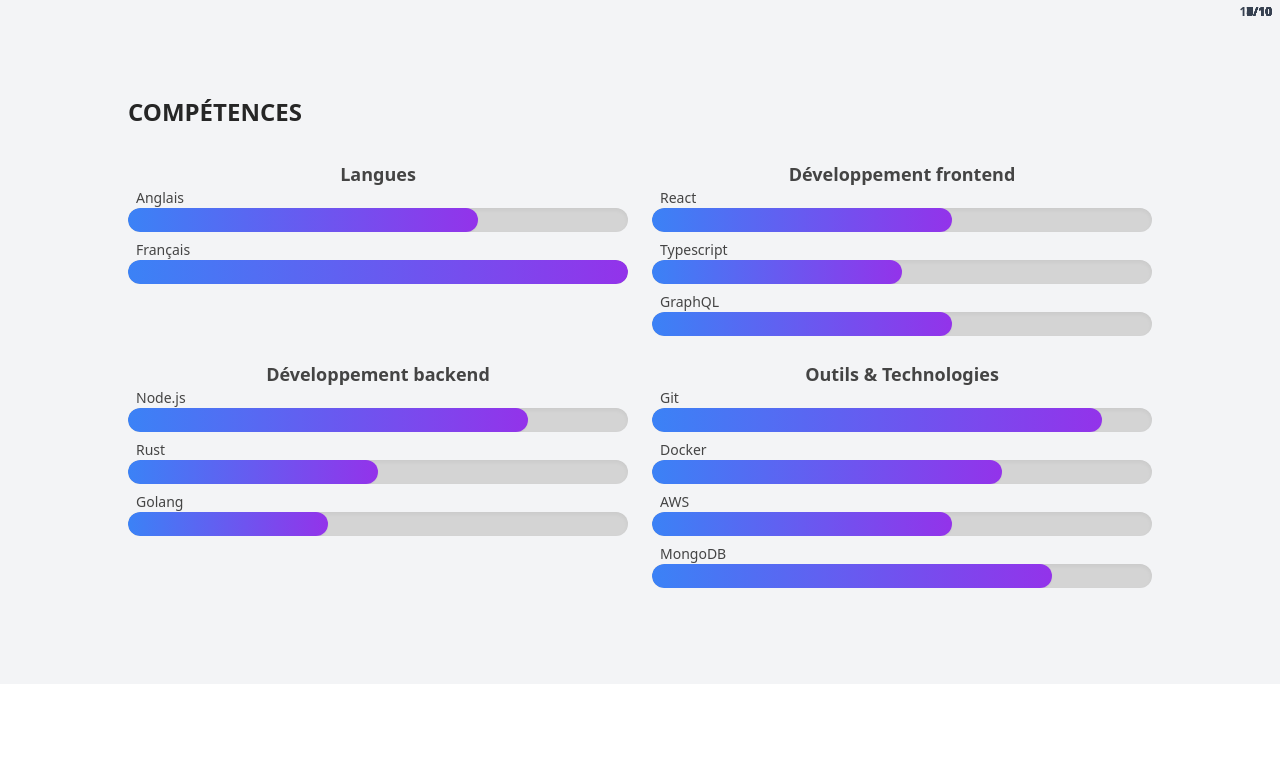
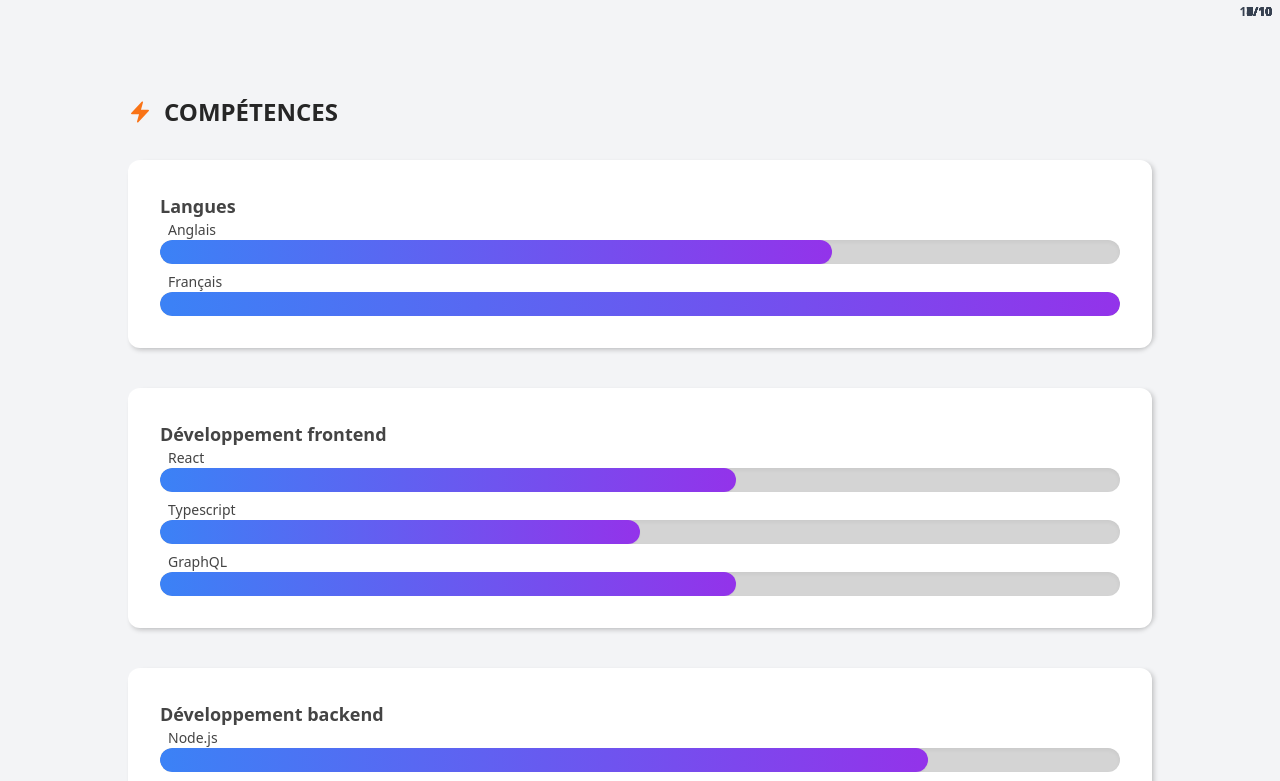
Before and after one commit to Emispheres/Dev-Portfolio, a Next.js app: page /resume in a window 1280 px wide. Shown: the top 781 px of the page. Built offline with nearby package versions, Linux system fonts and the light colour scheme.

Commit message:
Modification de la structure Compétences

```diff
--- a/src/components/Sections/Resume/ResumeSection.tsx
+++ b/src/components/Sections/Resume/ResumeSection.tsx
@@ -6,11 +6,11 @@
       <div className="flex justify-center pb-4 md:justify-start">
         <div className="relative h-max flex items-center gap-x-3">
           {Icon && <Icon className="h-6 w-6 text-orange-500 hover:animate-pulse" />}
-          <h2 className="text-2xl font-bold uppercase text-neutral-800">{title}</h2>
+          <h2 className="text-2xl font-bold uppercase text-neutral-800 ">{title}</h2>
           {/*<span className="absolute inset-x-0 -bottom-1 border-b-2 border-orange-400" />*/}
         </div>
       </div>
-      <div className="flex flex-col">{children}</div>
+      <div className="flex flex-col ">{children}</div>
     </div>
   );
 });
--- a/src/components/Sections/Resume/Skills.tsx
+++ b/src/components/Sections/Resume/Skills.tsx
@@ -11,9 +11,9 @@
   const {name, skills} = skillGroup;
 
   return (
-    <div className="flex flex-col">
+    <div className="flex flex-col bg-white rounded-xl mb-4 p-8 shadow-x">
       {/* Titre du groupe en gras et centré */}
-      <span className="text-center text-lg font-bold">{name}</span>
+      <span className="text-start text-lg font-bold ">{name}</span>
 
       {/* Affiche chaque compétence avec une barre de niveau */}
       <div className="flex flex-col gap-y-2">
--- a/src/components/Sections/Resume/TimelineItem.tsx
+++ b/src/components/Sections/Resume/TimelineItem.tsx
@@ -16,8 +16,8 @@
       </div>
 
       {/* Titre et Description */}
-      <div className="flex flex-col pt-9">
-        <h3 className="text-lg font-bold text-neutral-800">{title}</h3>
+      <div className="flex flex-col pt-9 ">
+        <h3 className="text-lg font-bold text-neutral-800 ">{title}</h3>
       </div>
       <div className="text-sm text-neutral-700 prose prose-sm max-w-none pt-2">{content}</div>
     </div>
--- a/src/components/Sections/Resume/index.tsx
+++ b/src/components/Sections/Resume/index.tsx
@@ -1,5 +1,5 @@
 import {FC, memo} from 'react';
-import {AcademicCapIcon, BriefcaseIcon} from '@heroicons/react/24/solid';
+import {AcademicCapIcon, BriefcaseIcon, BoltIcon} from '@heroicons/react/24/solid';
 
 import {education, experience, SectionId, skills} from '../../../data/data';
 import Section from '../../Layout/Section';
@@ -12,8 +12,8 @@
     <>
       {/* Section Compétences séparée */}
       <Section className="bg-gray-100" sectionId={SectionId.Skills}>
-        <ResumeSection title="Compétences">
-          <div className="grid grid-cols-1 gap-6 md:grid-cols-2">
+        <ResumeSection title="Compétences" icon={BoltIcon}>
+          <div className="grid grid-cols-1 gap-6 md:grid-cols-1 ">
             {skills.map((skillgroup, index) => (
               <SkillGroup key={`${skillgroup.name}-${index}`} skillGroup={skillgroup} />
             ))}
--- a/src/components/Sections/Testimonials.tsx
+++ b/src/components/Sections/Testimonials.tsx
@@ -3,7 +3,7 @@
 
 import {isApple, isMobile} from '../../config';
 import {SectionId, testimonial} from '../../data/data';
-import {Testimonial} from '../../data/dataDef';
+import type {Testimonial} from '../../data/dataDef';
 import useInterval from '../../hooks/useInterval';
 import useWindow from '../../hooks/useWindow';
 import QuoteIcon from '../Icon/QuoteIcon';
--- a/src/globalStyles.scss
+++ b/src/globalStyles.scss
@@ -48,3 +48,9 @@
 th {
   font-weight: 600;
 }
+
+.shadow-x {
+  box-shadow:
+    5px 0 5px -3px rgba(0,0,0,0.2),
+    0 5px 5px -3px rgba(0,0,0,0.2);
+}
```
